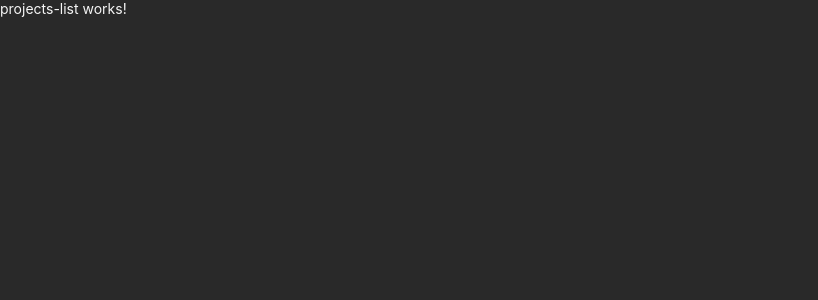
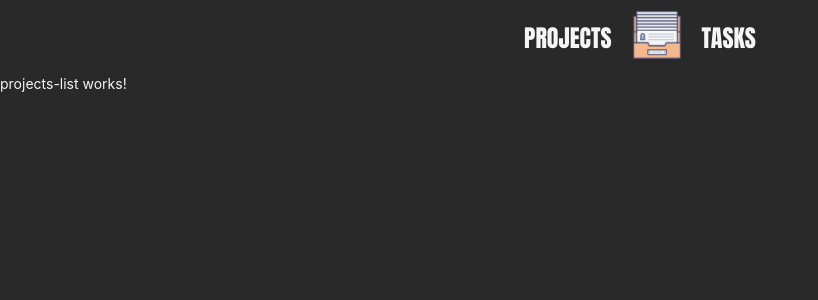
Before and after one commit to Allorentee/Projects-Organization-App, an Angular app in the folder Front-App/: page /projects in a window 1280 px wide. Shown: the top 300 px of the page, without its empty margins (0-818 px from the left). Built offline with nearby package versions, Linux system fonts and the light colour scheme; no server answers.

Commit message:
ADD header all pages

```diff
--- a/Front-App/src/app/components/menu/menu.component.html
+++ b/Front-App/src/app/components/menu/menu.component.html
@@ -1,3 +1,4 @@
+<header>
   <nav>
     <ul class="navBar">
       <li class="navBar__item">
@@ -27,3 +28,4 @@
       </li>
     </ul>
   </nav>
+</header>
--- a/Front-App/src/app/pages/projects/projects.component.html
+++ b/Front-App/src/app/pages/projects/projects.component.html
@@ -1 +1,2 @@
+<app-menu></app-menu>
 <app-projects-list></app-projects-list>
--- a/Front-App/src/app/pages/projects/projects.module.ts
+++ b/Front-App/src/app/pages/projects/projects.module.ts
@@ -1,3 +1,4 @@
+import { CoreModule } from './../../components/core.module';
 import { ProjectsComponent } from './projects.component';
 import { NgModule } from '@angular/core';
 import { CommonModule } from '@angular/common';
@@ -7,6 +8,6 @@ import { ProjectsListComponent } from './projects-list/projects-list.component';
 
 @NgModule({
   declarations: [ProjectsComponent, ProjectsListComponent],
-  imports: [CommonModule, ProjectsRoutingModule],
+  imports: [CommonModule, ProjectsRoutingModule, CoreModule],
 })
 export class ProjectsModule {}
--- a/Front-App/src/app/pages/tasks/tasks.component.ts
+++ b/Front-App/src/app/pages/tasks/tasks.component.ts
@@ -2,14 +2,7 @@ import { Component } from '@angular/core';
 
 @Component({
   selector: 'app-tasks',
-  template: `
-    <p>
-      tasks works!
-    </p>
-  `,
-  styles: [
-  ]
+  template: ` <app-menu></app-menu> `,
+  styles: [],
 })
-export class TasksComponent {
-
-}
+export class TasksComponent {}
--- a/Front-App/src/app/pages/tasks/tasks.module.ts
+++ b/Front-App/src/app/pages/tasks/tasks.module.ts
@@ -3,9 +3,10 @@ import { NgModule } from '@angular/core';
 import { CommonModule } from '@angular/common';
 
 import { TasksComponent } from './tasks.component';
+import { CoreModule } from 'src/app/components/core.module';
 
 @NgModule({
   declarations: [TasksComponent],
-  imports: [CommonModule, TasksRoutingModule],
+  imports: [CommonModule, TasksRoutingModule, CoreModule],
 })
 export class TasksModule {}
```
Lines whose indentation alone changed are shown as unchanged.
